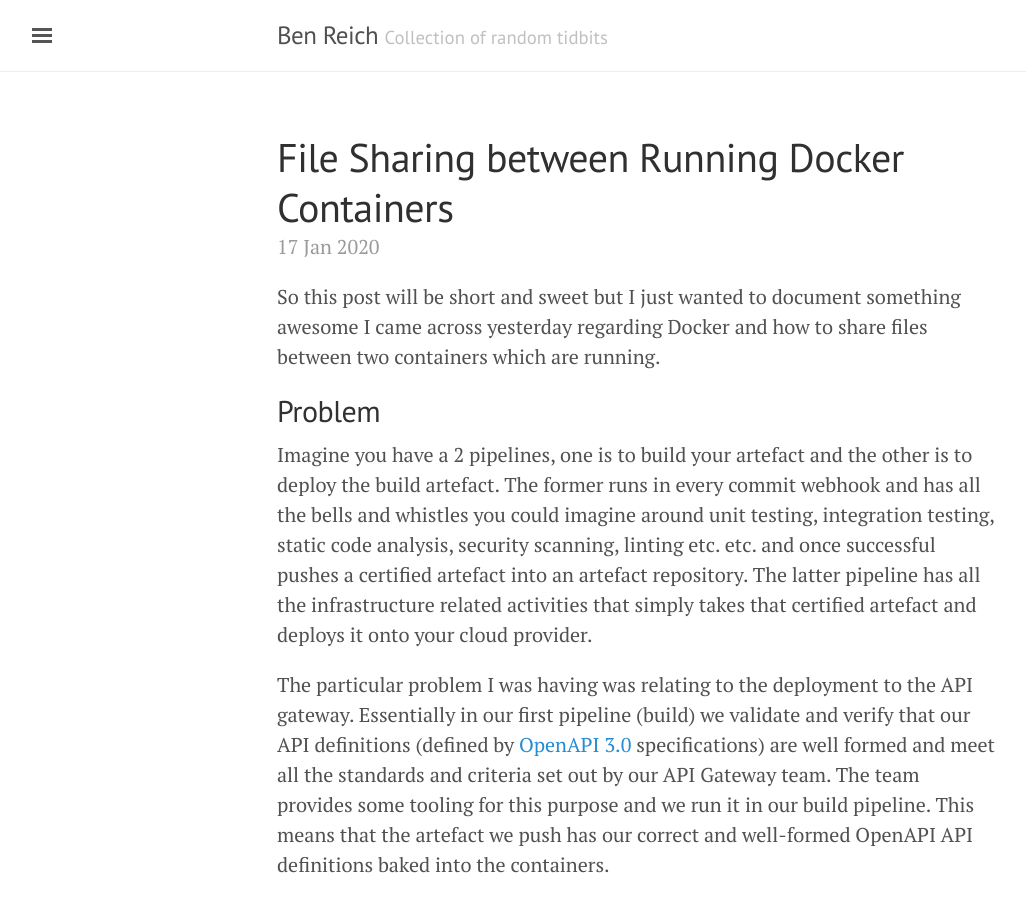
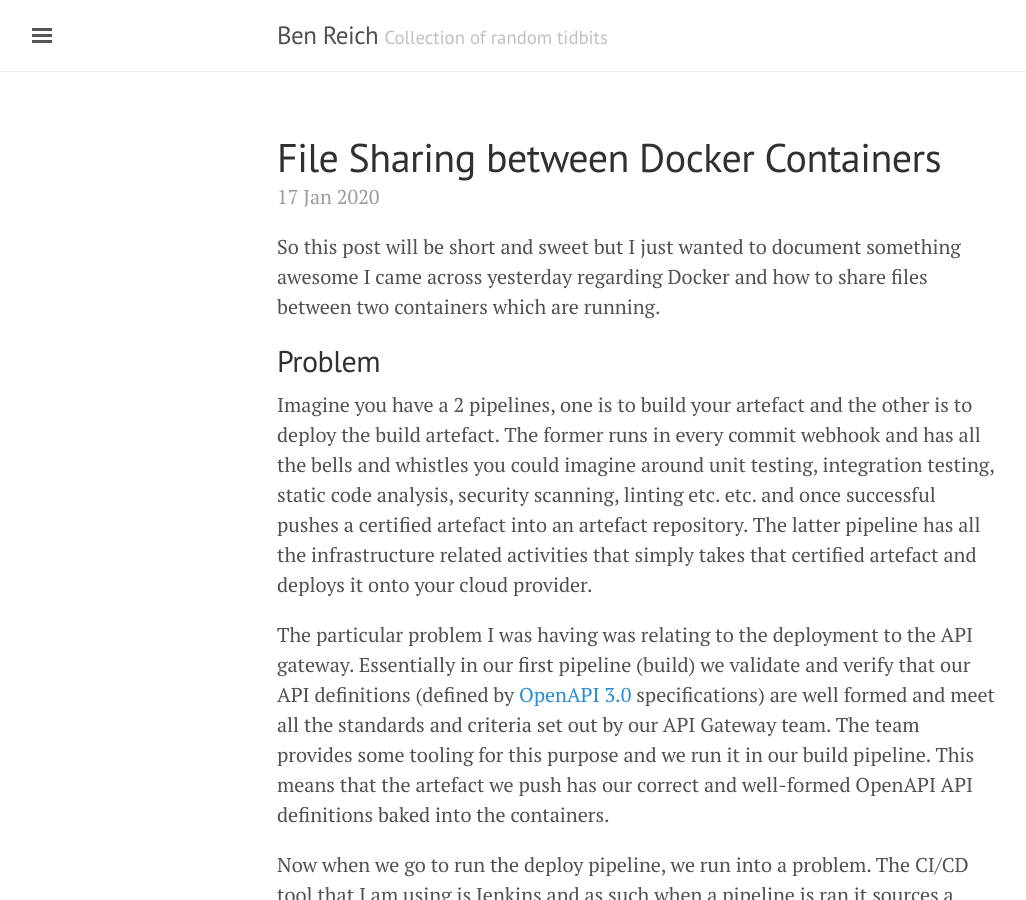
Before and after one commit to GerrySly/gerrysly.github.io, a Jekyll site: the page built from _posts/2020-01-17-file-sharing-between-docker-containers.md, in a window 1280 px wide and 900 px high. Shown: the whole window, without its empty margins (3-1029 px from the left). Built offline with Jekyll 4.4.1, drawn with Linux system fonts in a browser that asks for light colours.

Commit message:
Updated favicon and post name

```diff
--- a/_posts/2020-01-17-file-sharing-cross-docker-containers.md
+++ b/_posts/2020-01-17-file-sharing-between-docker-containers.md
@@ -1,6 +1,6 @@
 ---
 layout: post
-title: File Sharing between Running Docker Containers
+title: File Sharing between Docker Containers
 ---
 
 So this post will be short and sweet but I just wanted to document something awesome I came across yesterday regarding Docker and how to share files between two containers which are running.
```
Also changed, not shown: public/apple-touch-icon-precomposed.png (deleted), public/favicon.ico, public/mTLS_diagram.png (deleted).
